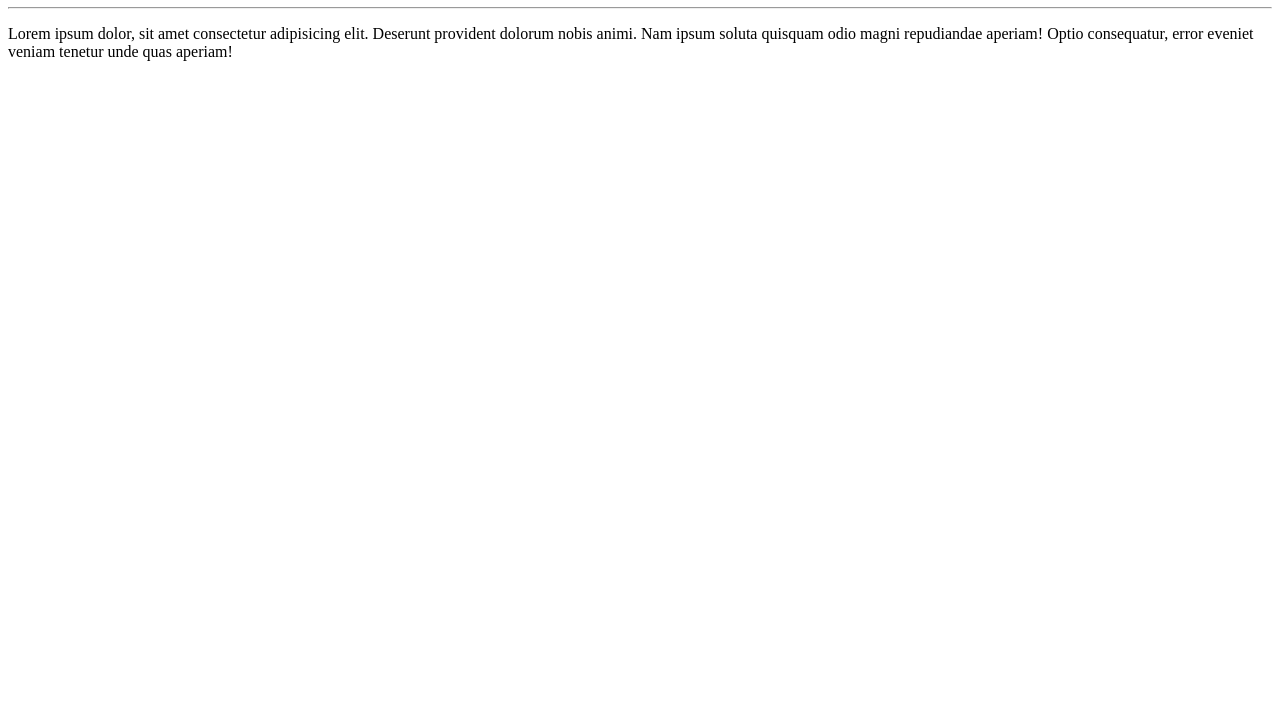
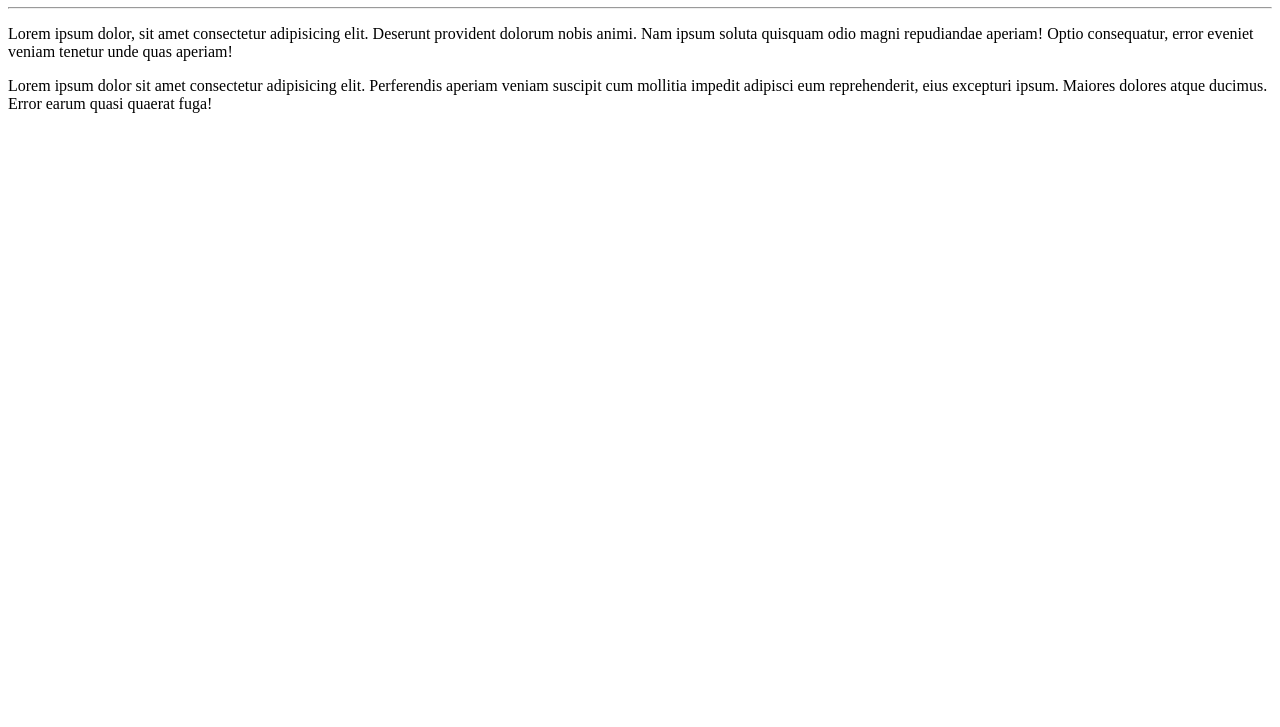
Before and after one commit to biel-sebold/ola-mundo, a plain HTML site: page site-exemplo/index.html in a window 1280 px wide. Shown: the part 73-800 px from the top of the page. Drawn offline with Linux system fonts and the light colour scheme.

Commit message:
adicionei um paragrafo

```diff
--- a/site-exemplo/index.html
+++ b/site-exemplo/index.html
@@ -9,5 +9,6 @@
     <h1>Olá, Mundo</h1>
     <hr>
     <p>Lorem ipsum dolor, sit amet consectetur adipisicing elit. Deserunt provident dolorum nobis animi. Nam ipsum soluta quisquam odio magni repudiandae aperiam! Optio consequatur, error eveniet veniam tenetur unde quas aperiam!</p>
+    <p>Lorem ipsum dolor sit amet consectetur adipisicing elit. Perferendis aperiam veniam suscipit cum mollitia impedit adipisci eum reprehenderit, eius excepturi ipsum. Maiores dolores atque ducimus. Error earum quasi quaerat fuga!</p>
 </body>
 </html>
```
